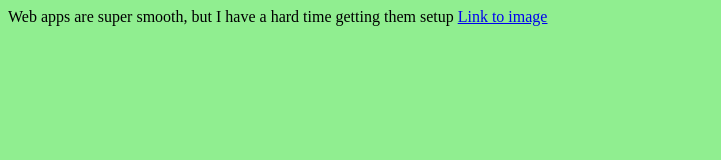
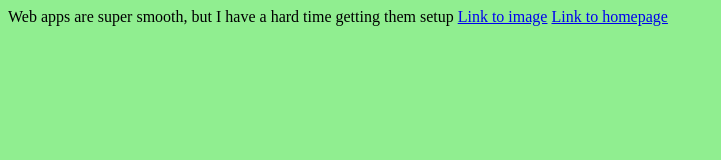
Before and after one commit to sim0nlind/peergrade-prototypes, a plain HTML site: page index.html in a window 1280 px wide. Shown: the whole page, without its empty margins (0-721 px from the left). Drawn offline with Linux system fonts and the light colour scheme.

Commit message:
Update to dispaly: standalone

```diff
--- a/index.html
+++ b/index.html
@@ -79,5 +79,6 @@
   <body>
     Web apps are super smooth, but I have a hard time getting them setup
     <a href="pwa/icon-192x192.png">Link to image</a>
+    <a href="index.html">Link to homepage</a>
   </body>
 </html>
```
Also changed, not shown: manifest.json.
